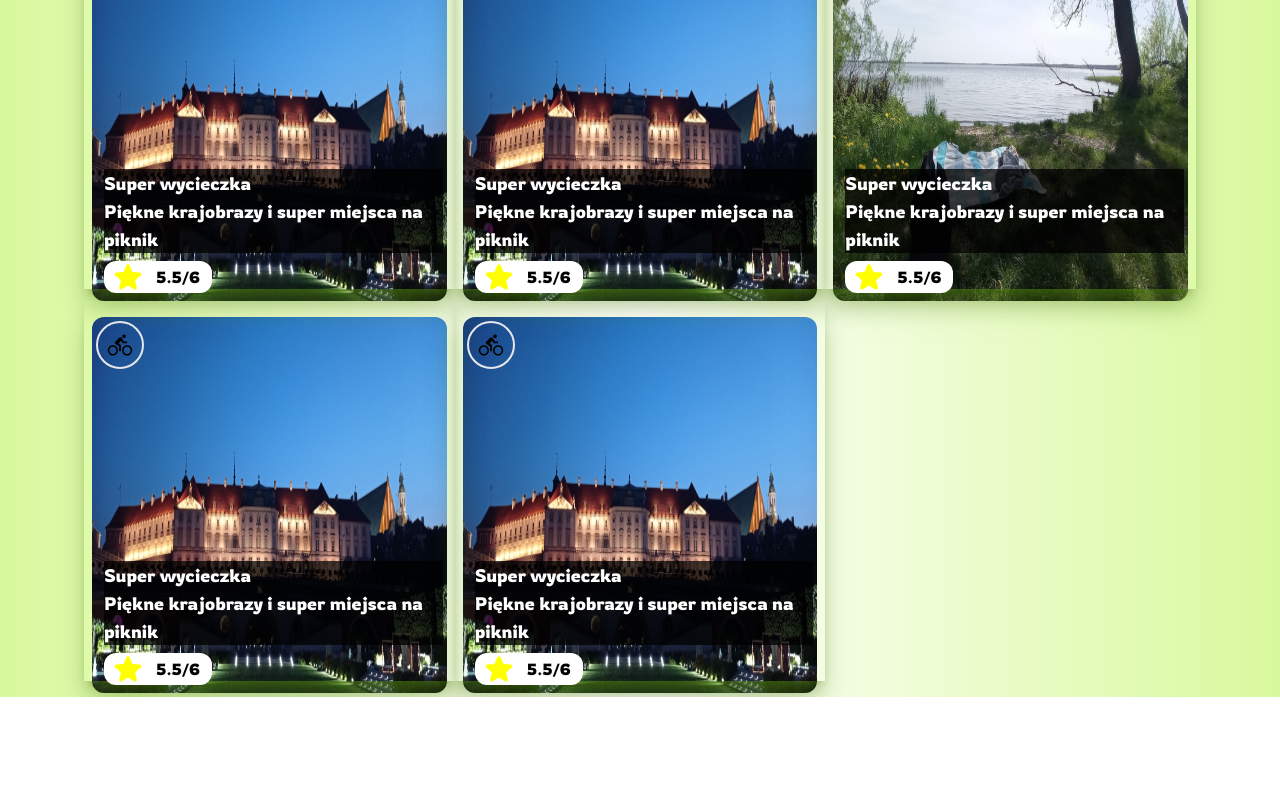
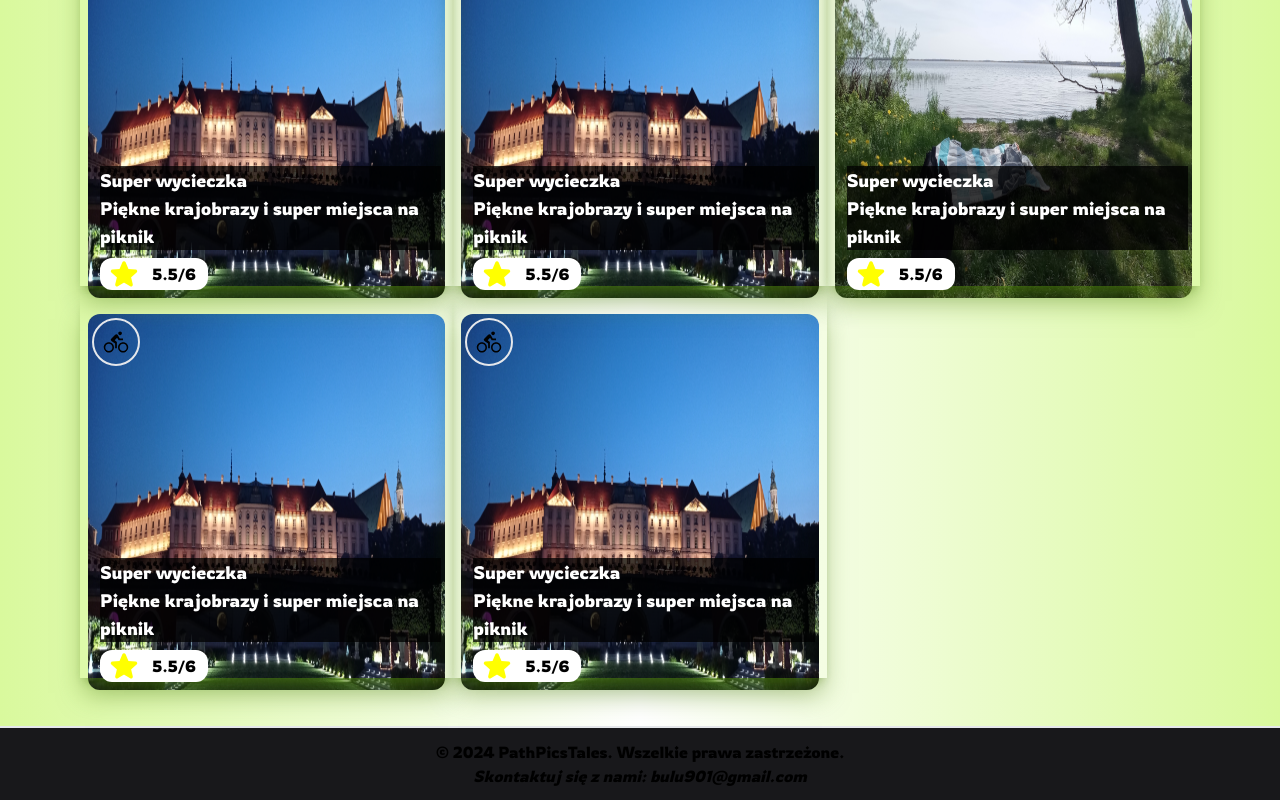
Before and after one commit to PiotrRegulski/pathpicstales, a Next.js app: page / in a window 1280 px wide. Shown: the part 1889-2689 px from the top of the page. Before the commit the page ends 2586 px from the top, so only its background shows below. Built offline with nearby package versions, Linux system fonts and the light colour scheme; a web font is replaced by a local one.

Commit message:
adding a footer at the bottom of the page

```diff
--- a/src/app/layout.tsx
+++ b/src/app/layout.tsx
@@ -1,7 +1,8 @@
 import type { Metadata } from "next";
-import {  libreBaskerville,rowdies } from "@/components/ui/fonts";
+import { libreBaskerville, rowdies } from "@/components/ui/fonts";
 import "./globals.css";
 import Header from "@/components/ui/header/Header";
+import Footer from "@/components/ui/footer/Footer";
 
 export const metadata: Metadata = {
   title: "PathPicsTales",
@@ -16,16 +17,16 @@ export default function RootLayout({
   return (
     <html lang="pl">
       <body
-        className={`${rowdies.className} antialiased bg-gradient-to-r from-lime-200 via-white to-lime-200  `}
-      >
-        <main className="w-full mx-auto  md:p-1 overscroll-x-none">
+        className={`${rowdies.className}  antialiased bg-gradient-to-r from-lime-200 via-white to-lime-200 `}>
+        <Header />
+          <main className="min-h-screen mb-10">
+          {children}
+        </main>
+        <Footer />
+      </body>
 
-          <Header />
-         {children}
 
-          {/* <h2>stopka</h2> */}
-        </main>
-      </body>
+
     </html>
   );
 }
--- a/src/app/page.tsx
+++ b/src/app/page.tsx
@@ -9,6 +9,7 @@ export default function Home() {
     <>
       <WelcomeCard />
       <NewPleaceCard />
+
     </>
   );
 }
--- /dev/null
+++ b/src/components/ui/footer/Footer.tsx
@@ -0,0 +1,19 @@
+import React from "react";
+import Link from "next/link";
+
+const Footer = () => {
+  return (
+    <footer className=" dark:bg-white bg-zinc-900  border-t-2 mt-auto ">
+      <div className=" mx-auto  text-center px-4 py-3 ">
+        <p className="text-muted">
+          © 2024 PathPicsTales. Wszelkie prawa zastrzeżone.
+        </p>
+        <address>
+          Skontaktuj się z nami: <a href="mailto:bulu901@gmail.com">bulu901@gmail.com</a>
+        </address>
+      </div>
+    </footer>
+  );
+};
+
+export default Footer;
--- a/src/components/ui/mainpage/newPleace/NewPleaceCard.jsx
+++ b/src/components/ui/mainpage/newPleace/NewPleaceCard.jsx
@@ -13,7 +13,7 @@ const images = [
 ];
 const NewPleaceCard = () => {
   return (
-    <section id="NewPleace" className="h-screen  overscroll-x-none lg:mx-10">
+    <section id="NewPleace" className=" overscroll-x-none lg:mx-10">
       <div className="flex flex-col gap-2  ">
         <h3 className="text-black bg-white text-center  font-semibold text-xl py-4 px-4 tracking-wide rounded-xl">
           Ostatnio dodane miejsca
@@ -23,7 +23,7 @@ const NewPleaceCard = () => {
           <div className=" flex gap-2  lg:w-1/4 h-84 lg:h-96 lg:py-12 ">
             {images.map(({ id, path }) => (
               <Image
-              className='shadow-xl shadow-lime-700/50  hover:shadow-primary  hover:brightness-50'
+                className="shadow-xl shadow-lime-700/50  hover:shadow-primary  hover:brightness-50"
                 key={id}
                 src={`/NewPleaceImg/${path}`}
                 alt={`Image ${id}`}
@@ -34,8 +34,9 @@ const NewPleaceCard = () => {
           </div>
         </div>
       </div>
-      <CardWithPath/>
-
+      <div>
+        <CardWithPath />
+      </div>
     </section>
   );
 };
```
Also changed, not shown: src/components/ui/mainpage/newPaths/CardWithPath.tsx (+9 -10 lines).
